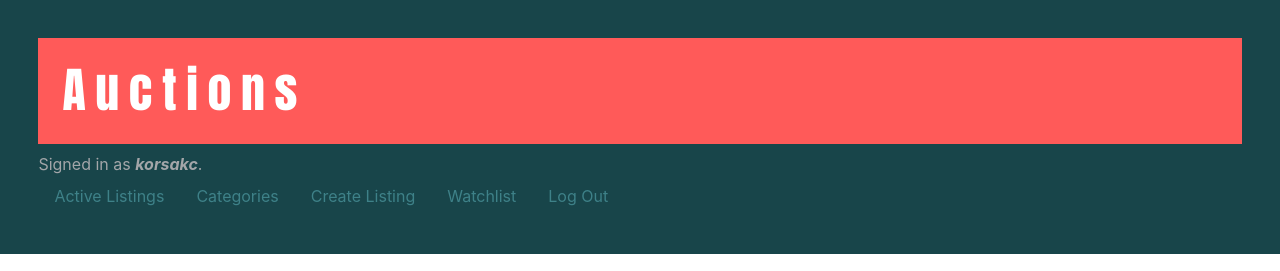
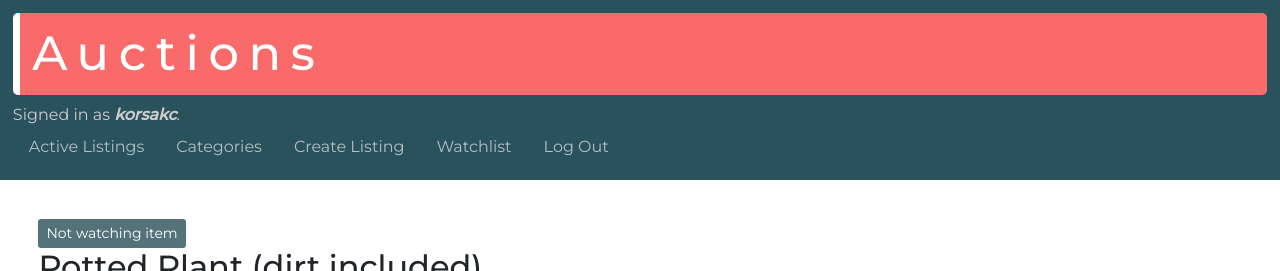
Before and after one commit to chriskorsak/commerce, a Django app: page /listing/7 in a window 1280 px wide. Shown: the top 271 px of the page. Run offline with Django 3.2, Linux system fonts and the light colour scheme; a user stored in the database is signed in; data comes from the database, SQL or seed files in the repository; both versions use the stored data as it was after the commit; some libraries are stand-ins or nearby versions.

Commit message:
template and style updates v2.

```diff
--- a/auctions/static/auctions/styles.css
+++ b/auctions/static/auctions/styles.css
@@ -1,61 +1,121 @@
+/* import google font */
+@import url('https://fonts.googleapis.com/css2?family=Montserrat:wght@400;500&display=swap');
+
+/* main page sections */
 body {
-
+  font-family: 'Montserrat', sans-serif;
 }
 
 header {
-  padding: 3%;
-  background-color: #18454a;
+  padding: 1%;
+  background-color: #2a525d;
 }
 
 main {
   padding: 3%;
 }
 
+/* general element styles */
 h1,
 h2 {
-  font-family: Impact, Haettenschweiler, 'Arial Narrow Bold', sans-serif;
+  font-weight: 500;
 }
 
 h1 {
   font-size: 3em;
   letter-spacing: .2em;
   color: #ffffff;
-  background-color: #ff5a59;
-  padding: .5em;
+  background-color: #f96a6a;
+  padding: 1%;
+  border-left: solid 7px #ffffff;
+  border-radius: 5px;
 }
 
-a {
-  color: #3e8188;
-}
-
-a:hover {
-  color: #3a6371;
-}
-
-.btn-primary {
-  background-color:  #3e8188;
-  border: none;
-}
-
-.btn-primary:hover {
-  background-color: #3a6371;
+h3 {
+  margin-top: 1em;
 }
 
 .img-small {
   width: 100%;
 }
 
+/* this is in header. tells you if you're logged in */
 .authentication-message {
-  color: #a3a6a9;
+  color: #cdcccc;
 }
 
 .italic {
   font-style: italic;
 }
 
+li {
+  list-style-type: none;
+}
+
+/* nav links in header */
+ul.nav a {
+  color: #b1c0c3;
+}
+
+ul.nav a:hover {
+  color: #537378;
+}
+
+/* main links on page */
+h3 a,
+li a,
+p a {
+  color: #f96a6a;
+}
+
+h3 a:hover,
+li a:hover,
+p a:hover {
+  color: #537378;
+  text-decoration: none;
+}
+
+/* form submit buttons */
+.btn-primary {
+  background-color: #f96a6a;
+  border: none;
+}
+
+.btn-primary:hover {
+  background-color: #b44e4e;
+  border: none;
+}
+
+.watchlist-button {
+  background-color: #537378;
+}
+
+.watchlist-button:hover {
+  background-color: #2a525d;
+}
+
+/* comment section of listing.html */
+div.comment-section {
+  background-color: rgb(245, 245, 245);
+  padding: 1%;
+}
+
 li.comment {
-  list-style-type: none;
   padding: 15px 25px;
   margin: 15px 0px;
-  background-color: rgb(245, 245, 245);
+  background-color: rgb(235, 235, 235);
 }
+
+/* alerts at top of page after form submit */
+p.alert-primary,
+p.alert-warning {
+  background-color: #b1c0c3 !important;
+  color: #ffffff !important;
+  border: none !important;
+}
+
+/* input box shadow color when input is in focus state */
+.form-control:focus {
+  box-shadow: 0px 0px 1px 1px #b1c0c3;
+  border: 1px solid #537378;
+}
--- a/auctions/templates/auctions/create-listing.html
+++ b/auctions/templates/auctions/create-listing.html
@@ -4,10 +4,10 @@
   <form action="{% url 'create-listing' %}" method="POST">
     {% csrf_token %}
     <div class="form-group">
-      <input type="text" name="title" class="form-control" placeholder="Title">
+      <input type="text" name="title" class="form-control" placeholder="Title" required>
     </div>
     <div class="form-group">
-      <input type="number" step="0.01" name="price" class="form-control" placeholder="Starting Bid">
+      <input type="number" step="0.01" name="price" class="form-control" placeholder="Starting Bid" required>
     </div>
     <div class="form-group">
       <textarea class="form-control" name="description" placeholder="Description"></textarea>
--- a/auctions/templates/auctions/index.html
+++ b/auctions/templates/auctions/index.html
@@ -9,7 +9,7 @@
           <img src="{{ listing.photo }}" alt="Photo of {{ listing.title }}" class="img-small">
         </div>
         <div class="col-md-10">
-          <a href="{% url 'listing' listing.id %}"><h3>{{ listing.title }}</h3></a>
+          <h3><a href="{% url 'listing' listing.id %}">{{ listing.title }}</a></h3>
           <h4>${{ listing.price }}</h4>
           <p>{{ listing.description }}</p>
           <p>Listed: {{ listing.date }}</p>
--- a/auctions/templates/auctions/layout.html
+++ b/auctions/templates/auctions/layout.html
@@ -4,6 +4,7 @@
 <html lang="en">
     <head>
         <title>{% block title %}Auctions{% endblock %}</title>
+        <meta name="viewport" content="width=device-width, initial-scale=1, shrink-to-fit=no">
         <link rel="stylesheet" href="https://stackpath.bootstrapcdn.com/bootstrap/4.4.1/css/bootstrap.min.css" integrity="sha384-Vkoo8x4CGsO3+Hhxv8T/Q5PaXtkKtu6ug5TOeNV6gBiFeWPGFN9MuhOf23Q9Ifjh" crossorigin="anonymous">
         <link href="{% static 'auctions/styles.css' %}" rel="stylesheet">
     </head>
--- a/auctions/templates/auctions/listing.html
+++ b/auctions/templates/auctions/listing.html
@@ -5,7 +5,7 @@
     {% if user.is_authenticated %}
       <form action="{% url 'add-remove-watchlist' listing.id %}" method="POST">
         {% csrf_token %}
-        <input type="submit" value="{{ watchlist_message }}" class="btn btn-sm btn-primary">
+        <input type="submit" value="{{ watchlist_message }}" class="btn btn-sm btn-primary watchlist-button">
       </form>
     {% endif %}
 
@@ -71,6 +71,7 @@
       </table>
 
       <h3>Leave a Comment</h3>
+      <div class="comment-section">
       <form action="{% url 'comment' listing.id %}" method="POST">
         {% csrf_token %}
         <div class="form-group">
@@ -89,6 +90,7 @@
         </li>
       {% endfor %}
       </ul>
+      </div>
 
     {% endif %}
 
--- a/auctions/templates/auctions/login.html
+++ b/auctions/templates/auctions/login.html
@@ -19,6 +19,6 @@
         <input class="btn btn-primary" type="submit" value="Login">
     </form>
 
-    Don't have an account? <a href="{% url 'register' %}">Register here.</a>
+    <p>Don't have an account? <a href="{% url 'register' %}">Register here.</a></p>
 
 {% endblock %}
--- a/auctions/templates/auctions/register.html
+++ b/auctions/templates/auctions/register.html
@@ -25,6 +25,6 @@
         <input class="btn btn-primary" type="submit" value="Register">
     </form>
 
-    Already have an account? <a href="{% url 'login' %}">Log In here.</a>
+    <p>Already have an account? <a href="{% url 'login' %}">Log In here.</a></p>
 
 {% endblock %}
--- a/auctions/templates/auctions/watchlist.html
+++ b/auctions/templates/auctions/watchlist.html
@@ -9,7 +9,7 @@
           <img src="{{ listing.photo }}" alt="Photo of {{ listing.title }}" class="img-small">
         </div>
         <div class="col-md-10">
-          <a href="{% url 'listing' listing.id %}"><h3>{{ listing.title }}</h3></a>
+          <h3><a href="{% url 'listing' listing.id %}">{{ listing.title }}</a></h3>
           <h4>${{ listing.price }}</h4>
           <p>{{ listing.description }}</p>
           <p>Listed: {{ listing.date }}</p>
```
Also changed, not shown: db.sqlite3.
